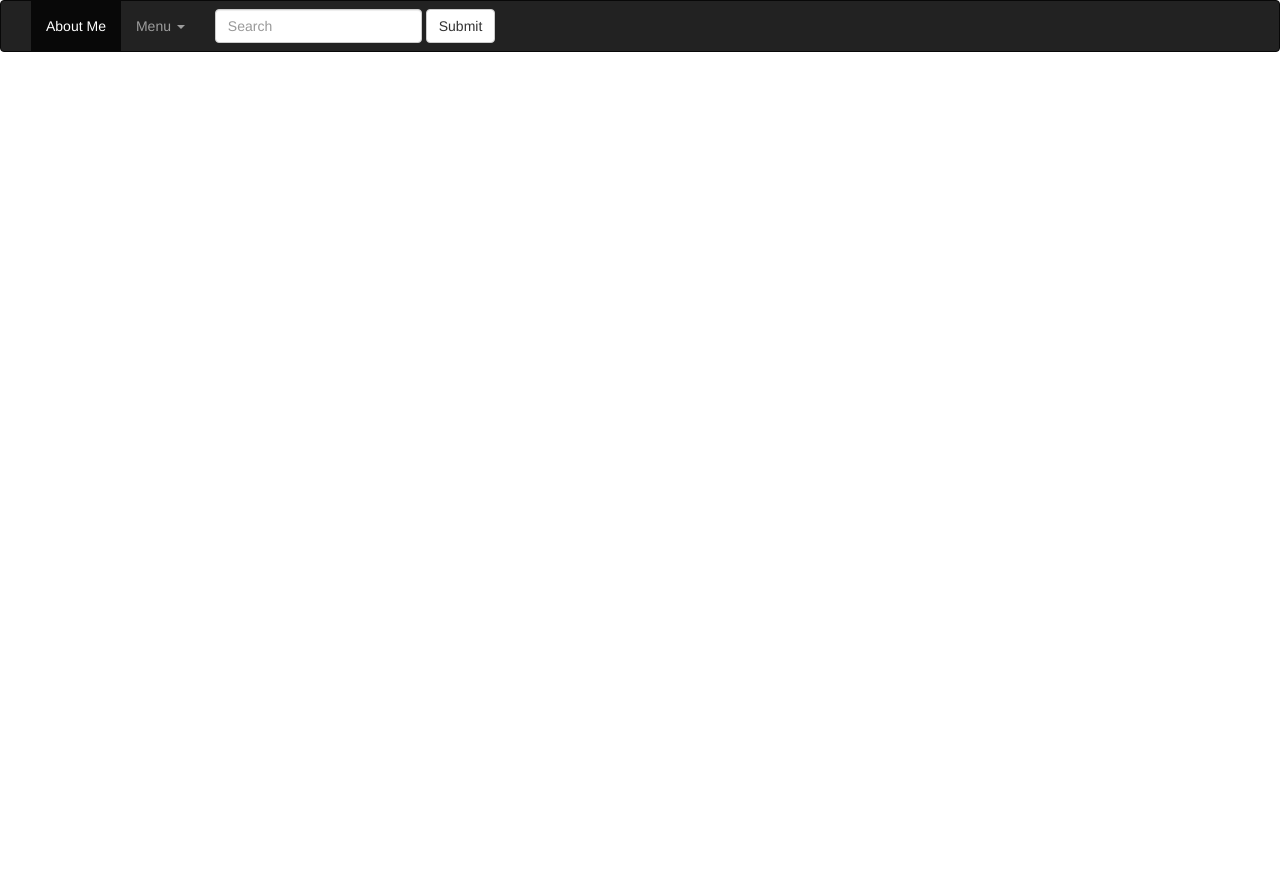
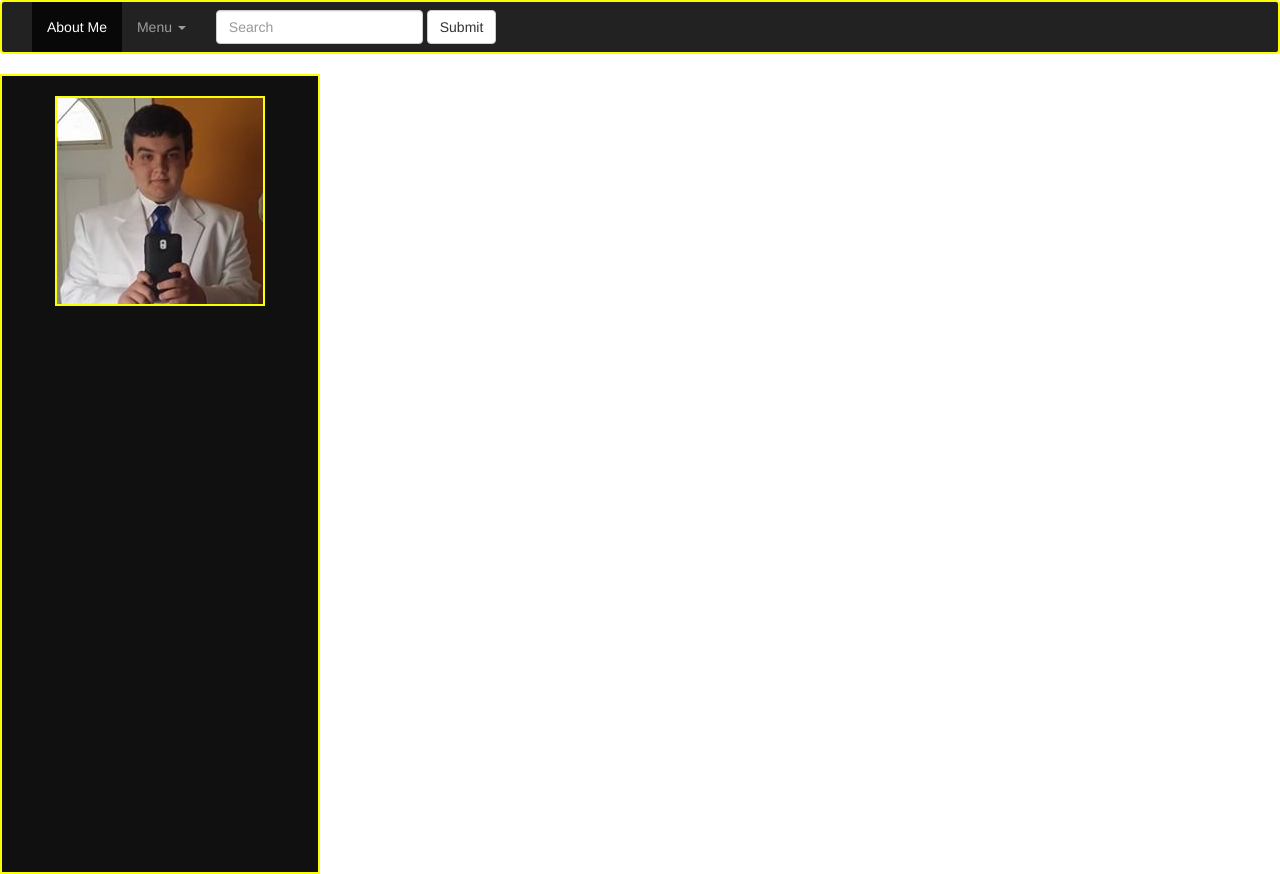
Before and after one commit to isiryk/Website, a plain HTML site: page About Me.html in a window 1280 px wide. Before the commit the page ends 800 px from the top, so only its background shows below. Drawn offline with Linux system fonts and the light colour scheme.

Commit message:
Edited pages to match

```diff
--- a/About Me.html
+++ b/About Me.html
@@ -6,10 +6,11 @@
     <meta name="viewport" content="width=device-width, initial-scale=1">
     <title>Ivan-Siryk-Me</title>
     <link href="css/bootstrap.min.css" rel="stylesheet">
+    <link href="css/index.css" rel="stylesheet">
   </head>
   <body>
     <!-- NAVSTARTS-->
-    <nav class="navbar navbar-inverse">
+    <nav class="navbar navbar-inverse navbar">
       <div class="container-fluid">
         <div class="collapse navbar-collapse" id="bs-example-navbar-collapse-1">
           <ul class="nav navbar-nav">
@@ -38,6 +39,11 @@
       </div><!-- /.container-fluid -->
     </nav>
     <!-- NAV ENDS-->
+    <div class="col-md-3 sidebar">
+      <div id="sidebar-wrapper">
+        <img src="img/Profile.jpg" class="image">
+      </div>
+    </div>
     <script src="js/jquery.min.js"></script>
     <script src="js/bootstrap.min.js"></script>
   </body>
```
Also changed, not shown: Contact-Me.html (+7 -1 lines), Resume.html (+7 -1 lines).
